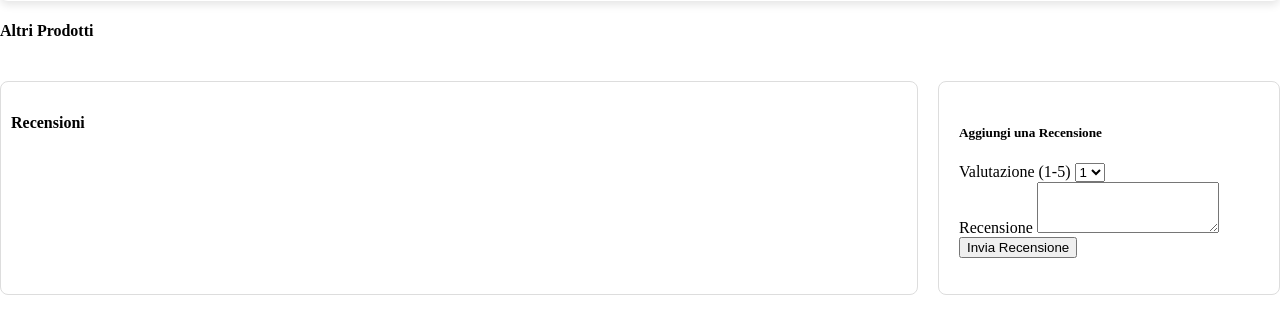
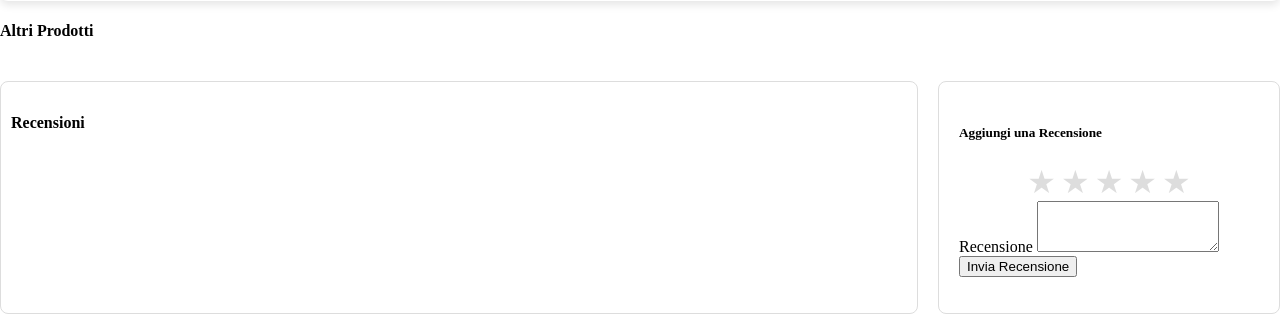
Before and after one commit to Morsu7/Miaoh, a PHP site: template src/views/product/detail.php in a window 1280 px wide. Shown: the part 633-967 px from the top of the page. Before the commit the page ends 928 px from the top, so only its background shows below. Run offline with PHP 8.4, Linux system fonts and the light colour scheme; the template is opened without the code that fills it, so the values that code supplies are empty; data comes from the database, SQL or seed files in the repository; some libraries are stand-ins or nearby versions.

Commit message:
aggiunte le stelline nelle recensioni

```diff
--- a/public/script/detail.js
+++ b/public/script/detail.js
@@ -93,7 +93,7 @@ document.addEventListener('DOMContentLoaded', function () {
             const formData = new FormData(formRecensioni);
 
             // Leggi i valori dai campi usando il loro nome
-            const rating = formData.get('rating');
+            const rating = document.querySelector("input[name='rating']:checked")?.value;
             const description = formData.get('description');
 
             fetch('public/api/add_review.php', {
--- a/public/style/detail.css
+++ b/public/style/detail.css
@@ -311,3 +311,37 @@ body {
         margin-bottom: 10px;
     }
 }
+
+/* Star container styles */
+.star-rating {
+    display: flex;
+    flex-direction: row-reverse; /* Reverse the direction for CSS logic */
+    justify-content: center;
+    gap: 5px;
+}
+
+/* Nascondi i radio button */
+.star-rating input {
+    display: none;
+}
+
+/* Style per le stelle */
+.star-rating label {
+    font-size: 2rem;
+    color: #ddd; /* Colore stelle grigie */
+    cursor: pointer;
+    transition: color 0.2s;
+}
+
+/* Colora le stelle da sinistra a destra */
+.star-rating input:checked ~ label,
+.star-rating label:hover,
+.star-rating label:hover ~ label {
+    color: #f39c12; /* Colore stelle attive */
+}
+
+/* Fix per il colore corretto quando selezionato */
+.star-rating input:checked + label,
+.star-rating input:checked + label ~ label {
+    color: #f39c12;
+}
--- a/src/views/product/detail.php
+++ b/src/views/product/detail.php
@@ -105,15 +105,18 @@
             <div class="right-column">
                 <h5>Aggiungi una Recensione</h5>
                 <form class="add-review-form">
-                    <div class="mb-3">
-                        <label for="rating" class="form-label">Valutazione (1-5)</label>
-                        <select id="rating" name="rating" class="form-select">
-                            <option value="1">1</option>
-                            <option value="2">2</option>
-                            <option value="3">3</option>
-                            <option value="4">4</option>
-                            <option value="5">5</option>
-                        </select>
+                    <div class="star-rating">
+                        <!-- Radio buttons for rating -->
+                        <input type="radio" id="star5" name="rating" value="5">
+                        <label for="star5">&#9733;</label>
+                        <input type="radio" id="star4" name="rating" value="4">
+                        <label for="star4">&#9733;</label>
+                        <input type="radio" id="star3" name="rating" value="3">
+                        <label for="star3">&#9733;</label>
+                        <input type="radio" id="star2" name="rating" value="2">
+                        <label for="star2">&#9733;</label>
+                        <input type="radio" id="star1" name="rating" value="1">
+                        <label for="star1">&#9733;</label>
                     </div>
                     <div class="mb-3">
                         <label for="review-description" class="form-label">Recensione</label>
```
